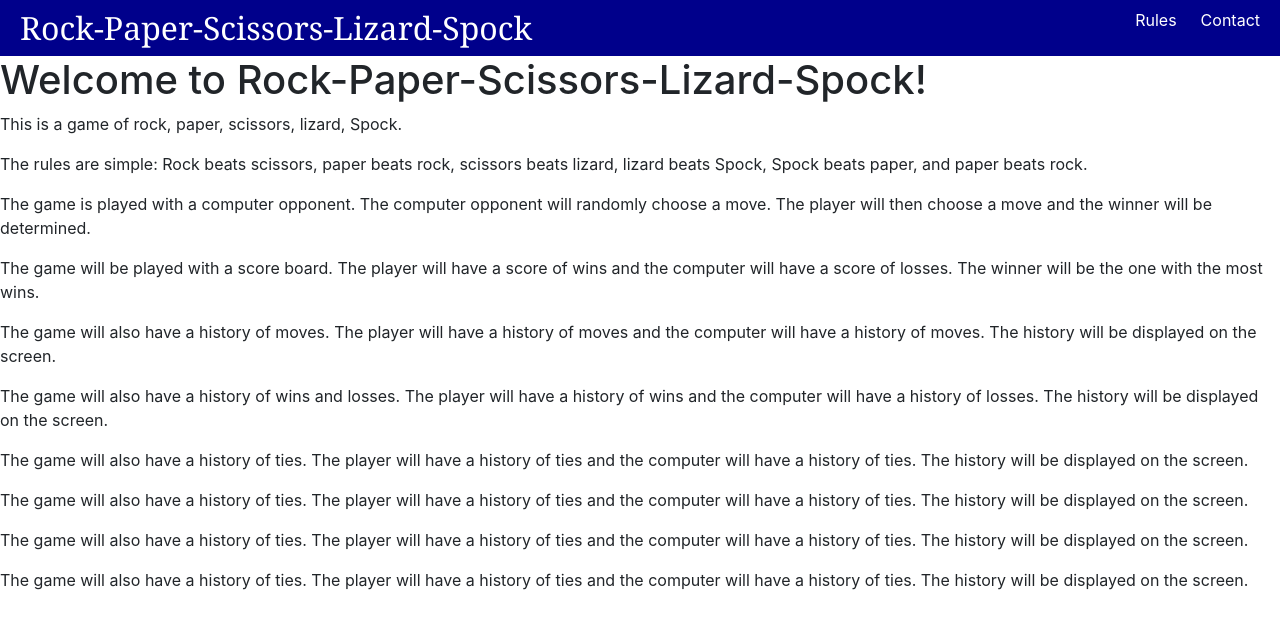
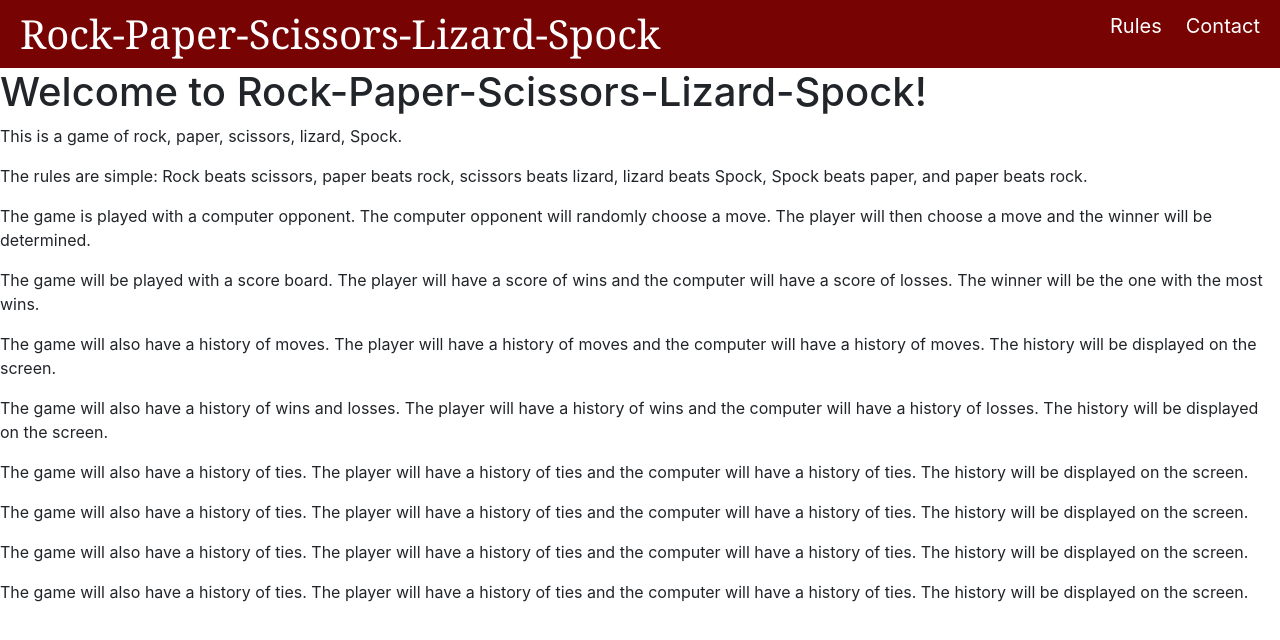
Before and after one commit to axeljaguero/unq-ui-axel-aguero-trabajo-final, a React (Create React App) app: page / in a window 1280 px wide. Shown: the top 640 px of the page. Built offline with nearby package versions, Linux system fonts and the light colour scheme; the HTML template or start-up script is replaced by a standard one.

Commit message:
navbar style

```diff
--- a/src/components/Navbar/Navbar.js
+++ b/src/components/Navbar/Navbar.js
@@ -1,17 +1,28 @@
 import './style.css';
+import {Link, useMatch, useResolvedPath} from 'react-router-dom';
 
 export default function Navbar(){
     return (
         <nav className='navbar'>
-            <a href="/" className='navbar-brand'>Rock-Paper-Scissors-Lizard-Spock</a>
+            <Link to="/" className='navbar-brand'>
+                Rock-Paper-Scissors-Lizard-Spock
+            </Link>
             <ul>
-                <li>
-                    <a href='/rules'>Rules</a>
-                </li>
-                <li>
-                    <a href='/contact'>Contact</a>
-                </li>
+                <NavbarRedirection to="/rules">Rules</NavbarRedirection>
+                <NavbarRedirection to="/contact">Contact</NavbarRedirection>
             </ul>
         </nav>
     )
 }
+
+function NavbarRedirection({to, children, ...props}){
+    const resolvePath = useResolvedPath(to);
+    const isActive = useMatch({path: resolvePath.pathname, end: true});
+    return (
+        <li className={isActive ? "active" : ""}>
+            <Link to={to} {...props}>
+                {children}
+            </Link>
+        </li>
+    )
+}
--- a/src/components/Navbar/style.css
+++ b/src/components/Navbar/style.css
@@ -7,7 +7,7 @@ body{
 }
 
 .navbar{
-    background-color: darkblue;
+    background-color: rgb(119, 3, 3);
     color: white;
     display: flex;
     justify-content: space-between;
@@ -17,7 +17,7 @@ body{
 }
 
 .navbar-brand{
-    font-size: 2rem;
+    font-size: 40px;
     font-family: Cambria, Cochin, Georgia, Times, 'Times New Roman', serif;
 }
 
@@ -27,6 +27,7 @@ body{
     list-style: none;
     display: flex;
     gap: 1rem;
+    font-size: 20px;
 }
 
 .navbar a{
@@ -38,6 +39,12 @@ body{
     padding: .25rem;
 }
 
+.navbar li.active{
+    background-color: rgb(255, 255, 255);
+    color: rgb(119, 3, 3);
+}
+
 .navbar li:hover{
-    background-color: lightblue;
+    border-radius: 5px;
+    background-color: lightsalmon;
 }
--- a/src/pages/Home/Home.js
+++ b/src/pages/Home/Home.js
@@ -1,4 +1,5 @@
 import React from 'react';
+import './style.css';
 
 class Home extends React.Component {
     render() {
--- /dev/null
+++ b/src/pages/Home/style.css
@@ -0,0 +1,2 @@
+*{
+}
```
Also changed, not shown: src/pages/Contact/style.css (added), src/pages/Rules/style.css (added).
